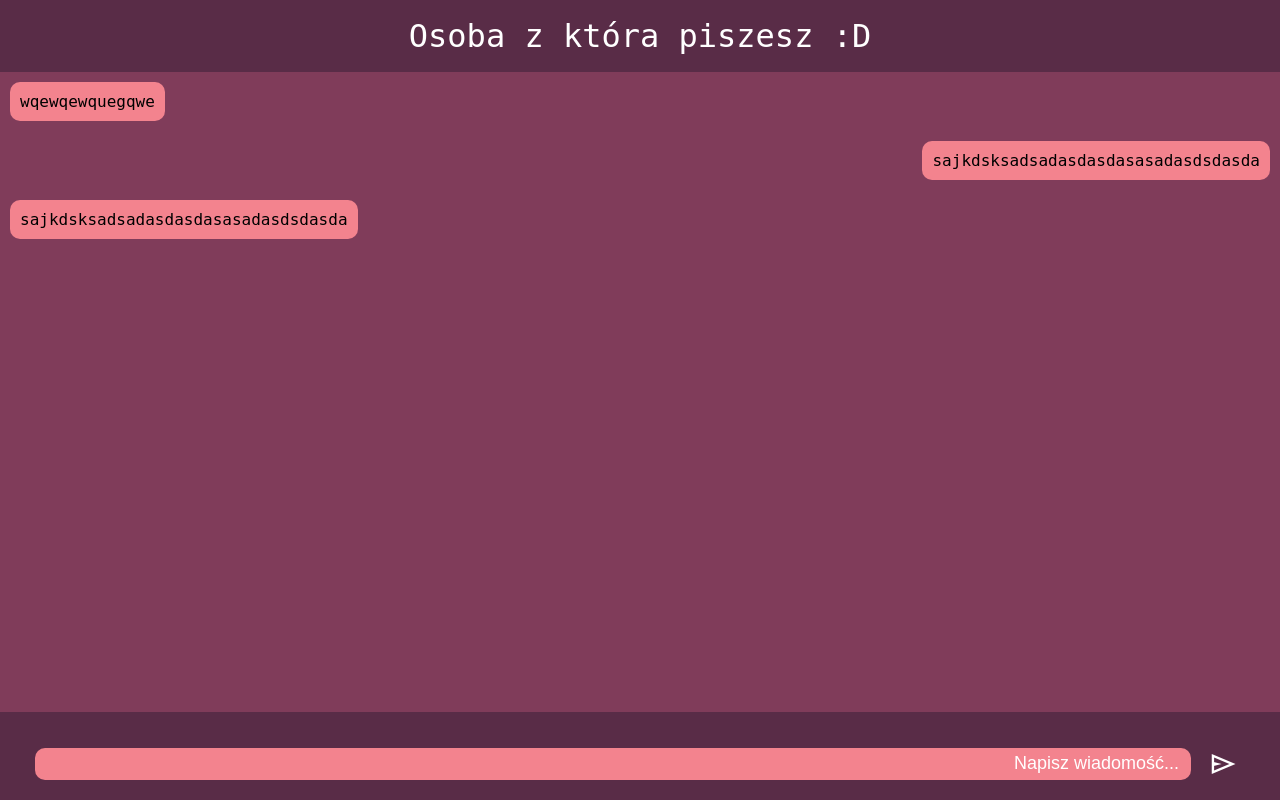
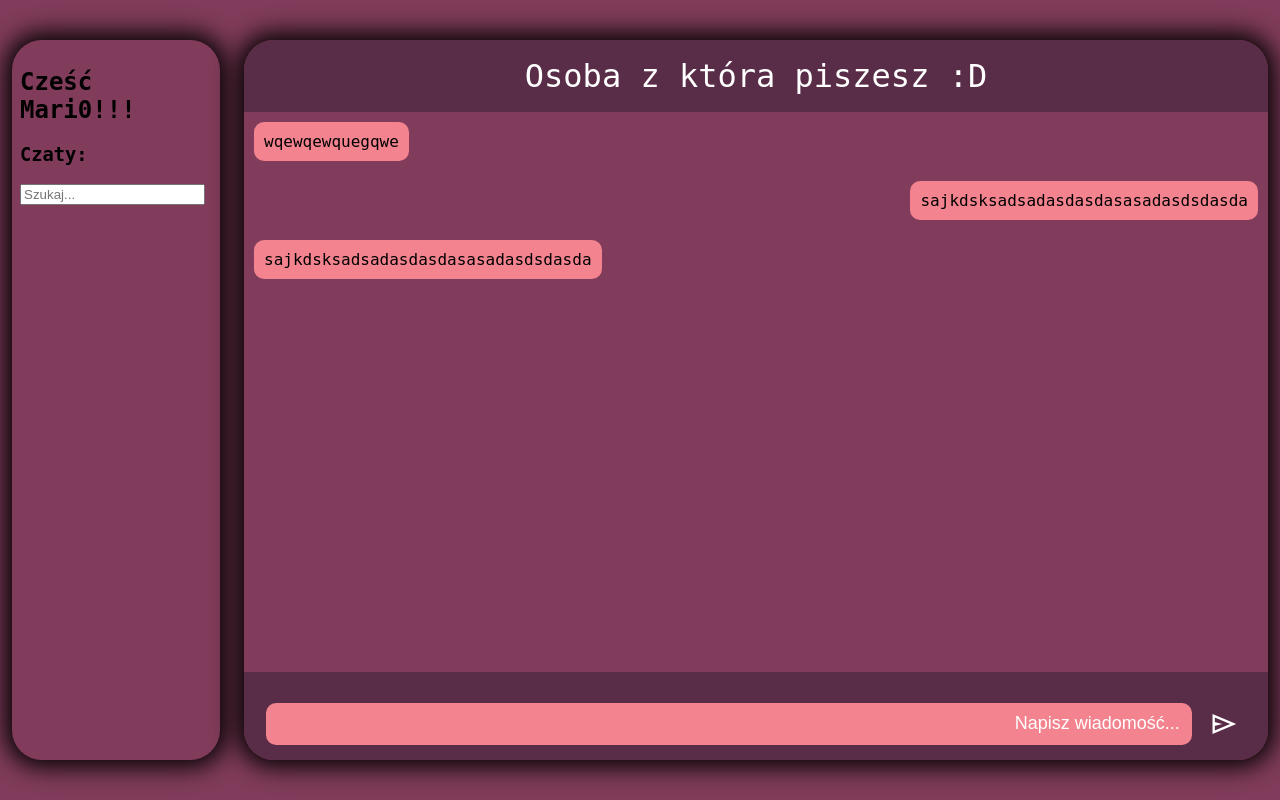
Before and after one commit to Mari0o0o9/chat-do-pisania, a PHP site: page /php/chat.php in a window 1280 px wide. Run offline with PHP 8.4, Linux system fonts and the light colour scheme; a user stored in the database is signed in.

Commit message:
modified:   css/styleChat.css 	modified:   php/chat.php

```diff
--- a/css/styleChat.css
+++ b/css/styleChat.css
@@ -3,6 +3,8 @@ body {
     padding: 0;
     font-family: Rockwell Extra Bold,Rockwell Bold,monospace;
     background-color: #803c5a;
+    display: flex;
+    justify-content: space-around;
 }
 header {
     background-color: #592c47;
@@ -13,12 +15,38 @@ header {
     align-items: center;
     color: white;
     font-size: xx-large;
+    border-top-right-radius: 30px;
+    border-top-left-radius: 30px;
 }
 section {
     background-color: #803c5a;
     width: 100%;
-    height: 80vh;
+    height: 70vh;
     overflow: auto;
+}
+footer {
+    display: flex;
+    justify-content: center;
+    align-items: center;
+    background-color: #592c47;
+    width: 100%;
+    height: 11vh;
+    border-bottom-left-radius: 30px;
+    border-bottom-right-radius: 30px;
+}
+main {
+    width: 80%;
+    border-radius: 30px;
+    min-height: 70vh;
+    margin-top: 5vh;
+    box-shadow: 0px 0px 25px 7px rgba(0, 0, 0, 1);
+}
+nav {
+    box-shadow: 0px 0px 25px 7px rgba(0, 0, 0, 1);
+    border-radius: 30px;
+    margin-top: 5vh;
+    width: 15%;
+    padding: 8px;
 }
 
 .message {
@@ -49,7 +77,7 @@ section {
     width: 90%;
     border: none;
     border-radius: 10px;
-    height: 30px;
+    height: 40px;
     margin-top: 15px;
     text-align: right;
     font-size: large;
@@ -79,15 +107,6 @@ section {
     color: #f3838e;
 }
 
-footer {
-    display: flex;
-    justify-content: center;
-    align-items: center;
-    background-color: #592c47;
-    width: 100%;
-    height: 11vh;
-}
-
 
 
 
--- a/php/chat.php
+++ b/php/chat.php
@@ -14,9 +14,16 @@
     <meta name="viewport" content="width=device-width, initial-scale=1.0">
     <link rel="stylesheet" href="../css/styleChat.css">
     <link rel="stylesheet" href="https://fonts.googleapis.com/css2?family=Material+Symbols+Outlined:opsz,wght,FILL,GRAD@20..48,100..700,0..1,-50..200" />
+    <link rel="shortcut icon" href="../zdjecia/favicon.ico" type="image/x-icon">
     <title>Chat</title>
 </head>
 <body>
+    <nav>
+        <h2>Cześć <?= $login?>!!!</h2>
+        <h3>Czaty:</h3>
+        <input type="text" name="" id="" placeholder="Szukaj...">
+    </nav>
+    <main>
         <header>
             Osoba z która piszesz :D
         </header>
@@ -37,6 +44,7 @@
                 send
             </button>
         </footer>
+    </main>
 </body>
 <script src="../JavaScript/chat.js"></script>
 </html>
```
Lines whose indentation alone changed are shown as unchanged.
